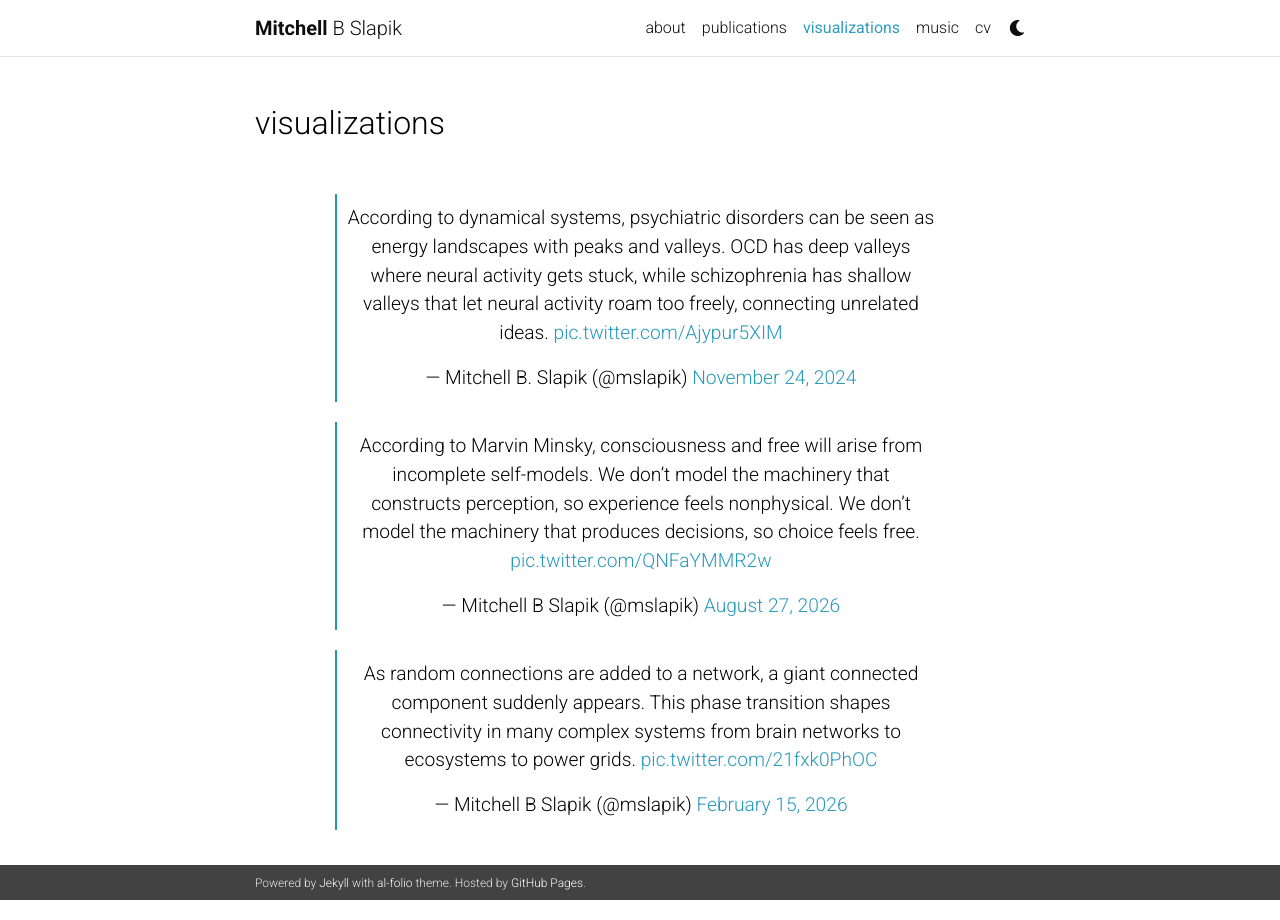
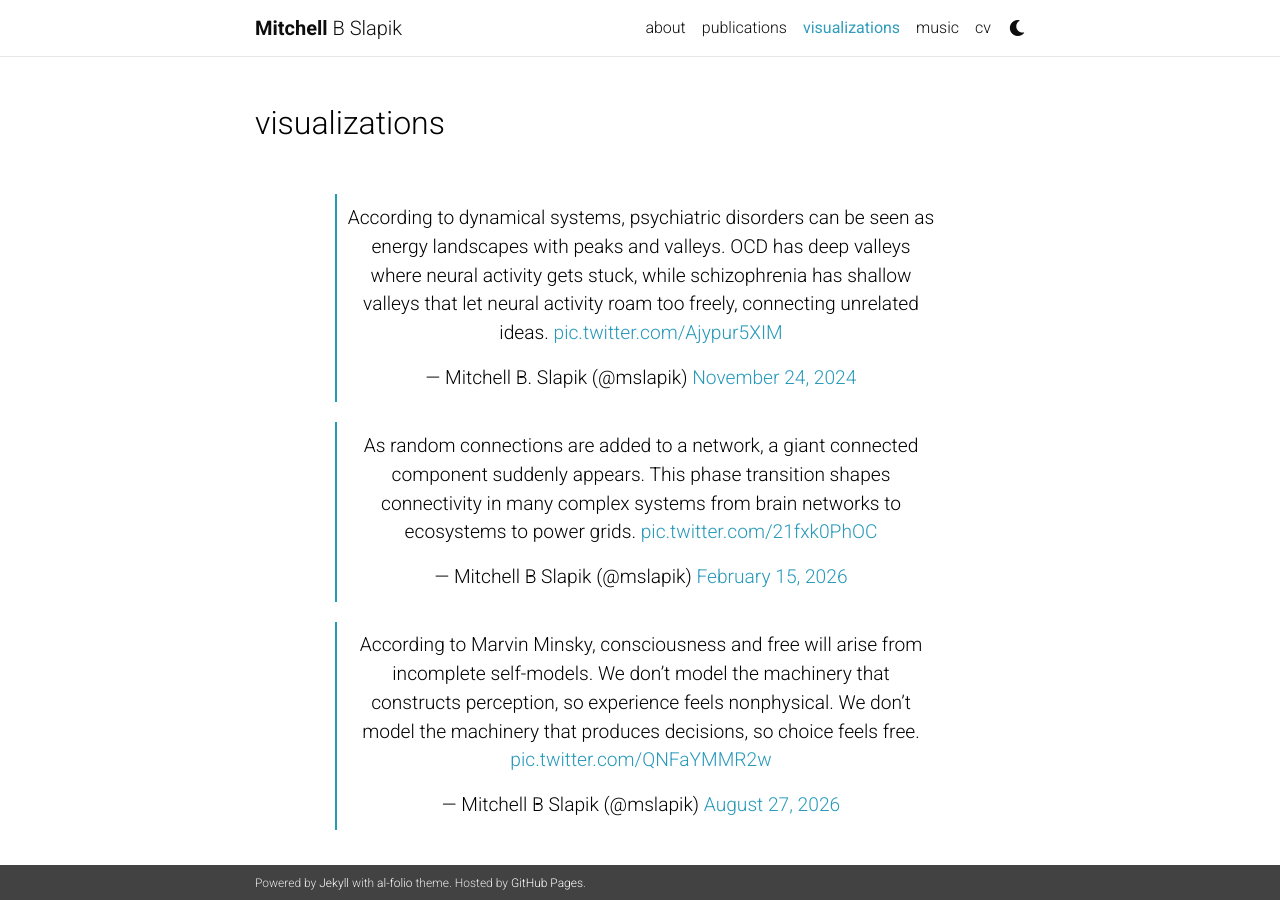
Before and after one commit to mitchellslapik/mitchellslapik.github.io, a Jekyll site: the page built from _pages/visualizations.md, in a window 1280 px wide. Built offline with Jekyll 4.4.1, drawn with Linux system fonts in a browser that asks for light colours; comment, search, counter and statistics services are not loaded; a style sheet for code colours, icons or effects is not loaded.

Commit message:
Update visualizations.md

```diff
--- a/_pages/visualizations.md
+++ b/_pages/visualizations.md
@@ -20,12 +20,9 @@ horizontal: false
     <a href="https://twitter.com/mslapik/status/1860522739234132296">November 24, 2024</a>
   </blockquote>
 
-  <blockquote class="twitter-tweet"><p lang="en" dir="ltr">According to Marvin Minsky, consciousness and free will arise from incomplete self-models. We don’t model the machinery that constructs perception, so experience feels nonphysical. We don’t model the machinery that produces decisions, so choice feels free. <a href="https://t.co/QNFaYMMR2w">pic.twitter.com/QNFaYMMR2w</a></p>&mdash; Mitchell B Slapik (@mslapik) <a href="https://x.com/mslapik/status/2092977825955414419?ref_src=twsrc%5Etfw">August 27, 2026</a></blockquote> <script async src="https://platform.x.com/widgets.js" charset="utf-8"></script>
-
   <blockquote class="twitter-tweet"><p lang="en" dir="ltr">As random connections are added to a network, a giant connected component suddenly appears. This phase transition shapes connectivity in many complex systems from brain networks to ecosystems to power grids. <a href="https://t.co/21fxk0PhOC">pic.twitter.com/21fxk0PhOC</a></p>&mdash; Mitchell B Slapik (@mslapik) <a href="https://twitter.com/mslapik/status/2023117344281600048?ref_src=twsrc%5Etfw">February 15, 2026</a></blockquote> <script async src="https://platform.twitter.com/widgets.js" charset="utf-8"></script>
 
-
-
+  <blockquote class="twitter-tweet"><p lang="en" dir="ltr">According to Marvin Minsky, consciousness and free will arise from incomplete self-models. We don’t model the machinery that constructs perception, so experience feels nonphysical. We don’t model the machinery that produces decisions, so choice feels free. <a href="https://t.co/QNFaYMMR2w">pic.twitter.com/QNFaYMMR2w</a></p>&mdash; Mitchell B Slapik (@mslapik) <a href="https://x.com/mslapik/status/2092977825955414419?ref_src=twsrc%5Etfw">August 27, 2026</a></blockquote> <script async src="https://platform.x.com/widgets.js" charset="utf-8"></script>
 
 </div>
 
```
